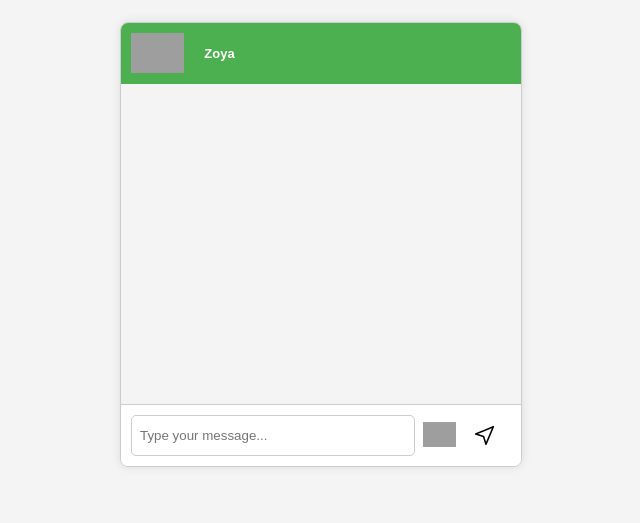
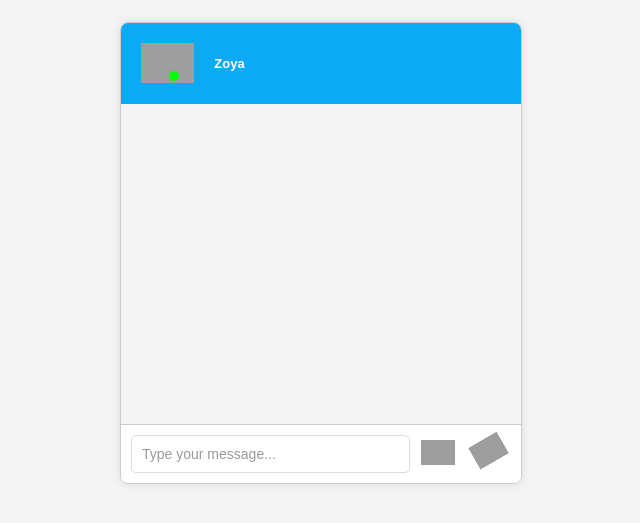
Before and after one commit to harmeet1626/rasa_Django_chatbot, a Django app: page /index in a window 1280 px wide. Shown: the top 523 px of the page, without its empty margins (319-959 px from the left). Run offline with Django 4.2, Linux system fonts and the light colour scheme; the visitor is signed in with stand-in values (Sample User, id 1); data comes from the database, SQL or seed files in the repository; grey boxes are pictures that could not be loaded.

Commit message:
online dot

```diff
--- a/api/views.py
+++ b/api/views.py
@@ -56,7 +56,11 @@ class Login(APIView):
                 data['error_message'] = "User not authenticated"
                 return render(request,"login.html",{"data":data})
         else:
-            user = User.objects.create_user(username = username,password = password)
+            if not  User.objects.filter(username = username):
+                user = User.objects.create_user(username = username,password = password)
+            else:
+                data['error_message'] = "User already exists"
+                return render(request,"login.html",{"data":data})
         login(request, user)
         print("getting token",user)
         token = Token.objects.get_or_create(user=user)
--- a/templates/sampleIndex.html
+++ b/templates/sampleIndex.html
@@ -26,16 +26,18 @@
             border-radius: 8px;
             overflow: hidden;
             box-shadow: 0 0 10px rgba(0, 0, 0, 0.1);
-            margin-top: 22px!important;
+            margin-top: 22px !important;
         }
 
         .chat-header {
-            background-color: #4CAF50;
+            background-color: #0caaf5;
             color: #fff;
             /* text-align: center; */
             font-weight: bold;
             font-size: 13px;
             display: flex;
+            padding: 10px;
+            position: relative;
         }
 
         .chat-body {
@@ -56,7 +58,7 @@
 
         .user-message,
         .bot-message {
-            background-color: #4CAF50;
+            background-color: #0caaf5;
             color: #fff;
             border-radius: 20px;
             padding: 15px;
@@ -84,24 +86,38 @@
             background-color: #fff;
             border-top: 1px solid #ccc;
             display: flex;
+            align-items: center;
+
         }
 
         .user-input {
-            width: 70%;
-            padding: 8px;
-            border: 1px solid #ccc;
+            flex: 1; /* Take up remaining available space */
+            padding: 10px;
+            border: 1px solid #ddd;
             border-radius: 5px;
+            outline: none; /* Remove default outline */
+            font-size: 14px; /* Adjust font size */
+        }
+        .user-input::placeholder {
+            color: #999; /* Placeholder text color */
         }
 
-        .send-button {
-            width: 12%;
-            padding: 8px;
-            background-color: #ffffff;
+
+        .mic_input,
+        .send-button   {
+
+            background-color: #ffffff00;
             color: #fff;
             border: none;
             border-radius: 5px;
             cursor: pointer;
+            margin-left: 3px; /* Add some spacing between buttons */
         }
+        .send-button {
+            transform: rotate(-30deg);
+            margin-bottom: 8px;
+        }
+
 
         .title {
             padding: 10px;
@@ -113,7 +129,7 @@
         }
 
         .upload_button {
-            background-color: #4CAF50;
+            background-color: #0caaf5;
             color: white;
             padding: 10px;
             border-radius: 8px;
@@ -144,7 +160,7 @@
 
         /* Style for the typing loader */
         .typing-loader {
-            background-color: green !important;
+            background-color: #0caaf5 !important;
             display: inline-block;
             width: 10px;
             height: 20px;
@@ -168,6 +184,18 @@
                 height: 20px;
             }
         }
+        .online-status-dot {
+            position: absolute;
+            width: 10px;
+            height: 10px;
+            background-color: #00ff00;
+            border-radius: 50%;
+            /* right: 7px; */
+            /* left: 46px; */
+            margin-left: 38px;
+            margin-top: 38px;
+        }
+
     </style>
 </head>
 
@@ -176,7 +204,9 @@
         <div class="chat-header">
             <img height="40px" style="padding: 10px;"
                 src="https://cdn.pixabay.com/photo/2020/07/01/12/58/icon-5359554_1280.png" />
-            <p class="title">Zoya</p>
+                <p class="title">Zoya</p>
+                <span class="online-status-dot"></span>
+
 
         </div>
         <div class="chat-body" id="chatBody">
@@ -191,7 +221,7 @@
                 </span>
             </div>
         </div>
-        <p style="display: none;" id ="token">{{token}}</p>
+        <p style="display: none;" id="token">{{token}}</p>
 
         <div class="input-container">
             <input type="text" class="user-input" id="userInput" placeholder="Type your message...">
@@ -202,7 +232,7 @@
 
             </button>
             <button class="send-button" onclick="sendMessage()">
-                <image style="height: 25px; float: left;" src="/static/images/send.png" />
+                <image style="height: 25px; float: left;" src="https://cdn-icons-png.flaticon.com/512/9350/9350614.png" />
             </button>
             <input id="file-input" type="file" style="display: none;" onchange="handleFileSelection(this)" />
 
@@ -380,7 +410,7 @@
             formData.append('document', file);
             fetch(apiEndpoint, {
                 method: 'PUT',
-                headers:{
+                headers: {
                     Authorization: "Token {{token}}"
                 },
                 body: formData,
@@ -432,7 +462,7 @@
             apiEndpoint = 'user/chats/';
             await fetch(apiEndpoint, {
                 method: 'GET',
-                headers:{
+                headers: {
                     Authorization: "Token {{token}}"
                 }
             })
@@ -480,7 +510,7 @@
             } else if (chatBody.scrollTop + chatBody.clientHeight >= chatBody.scrollHeight) {
             }
         });
-</script>
+    </script>
 
 </body>
 
```
Also changed, not shown: README.md.
